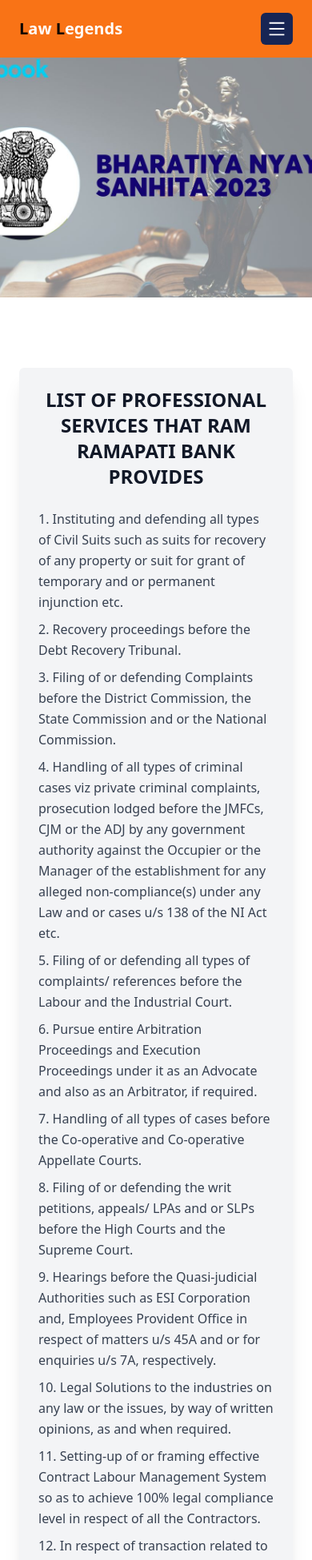
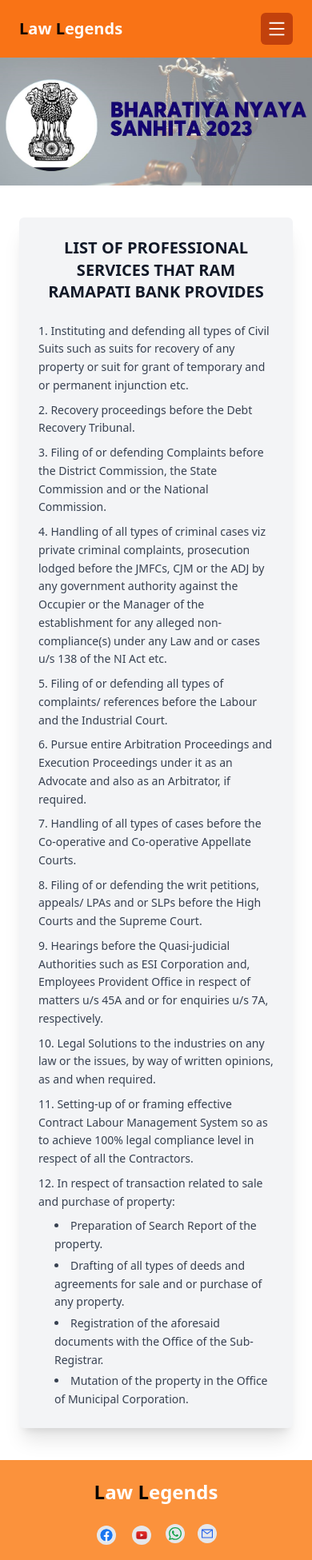
Before and after one commit to Praduemna112/Law, a React (Vite) app: page /#/practices in a window 390 px wide. Shown: the top 1951 px of the page at 80% size. Built offline with nearby package versions, Linux system fonts and the light colour scheme; what tailwind-scroll-behavior would draw is missing.

Commit message:
first commit

```diff
--- a/index.html
+++ b/index.html
@@ -4,8 +4,8 @@
     <meta charset="UTF-8" />
     <link rel="" type="" href="" />
     <meta name="viewport" content="width=device-width, initial-scale=1.0" />
-    <title>Law</title>
-    <link rel="icon" type="image/jpeg" href="" />
+    <title>Law Legends</title>
+    <link rel="icon" type="image/png" href="../src/assets/low/circle_Notary.png" />
 
     <!-- Bootstrap CSS -->
     <link
--- a/src/components/BLOGS/BLOGS.jsx
+++ b/src/components/BLOGS/BLOGS.jsx
@@ -1,15 +1,17 @@
 import React from "react";
 import heroBg from "../../assets/low/Practices_Img.png";
+import heroBg1 from "../../assets/low/Practices_Img1.png";
 
 const BLOGS = () => {
   return (
     <>
-      <div id="hero" className="relative w-full ">
+      {/* HERO SECTION */}
+      <div id="hero" className="relative w-full">
         {/* Mobile & Tablet Image */}
         <img
-                   src={heroBg}
+          src={heroBg1}
           alt="Practices Hero"
-                   className="block xl:hidden w-full h-[300px] sm:h-[400px] md:h-[500px] object-cover"
+          className="block xl:hidden w-full h-[160px] sm:h-[300px] md:h-[500px] object-cover"
         />
 
         {/* Desktop Background Image */}
@@ -18,9 +20,7 @@ const BLOGS = () => {
           style={{
             backgroundImage: `url(${heroBg})`,
           }}
-                 >
-                   {/* Optional: You can put text or overlay here if needed */}
-                 </div>
+        ></div>
       </div>
 
       {/* Main Content Section */}
@@ -29,10 +29,10 @@ const BLOGS = () => {
           Coming Soon
         </h1>
         <p className="text-lg sm:text-xl text-gray-600">
-          We're working hard to bring exciting new blog content. Stay tuned for updates!
+          We're working hard to bring exciting new blog content. Stay tuned for
+          updates!
         </p>
       </div>
-
     </>
   );
 };
--- a/src/components/Contact/Contact.jsx
+++ b/src/components/Contact/Contact.jsx
@@ -11,6 +11,7 @@ const Contact = () => {
         <div className="flex flex-col lg:flex-row gap-10">
           {/* LEFT: Map + Email */}
           <div className="w-full lg:w-2/3 bg-gray-100 p-4 sm:p-6 rounded-lg shadow-md">
+          <p className="text-2xl font-bold mb-4">Location:-</p>
             {/* Map */}
             <div className="w-full mb-6">
               <iframe
@@ -97,11 +98,7 @@ const Contact = () => {
                 </a>
               </li>
             </ul>
-
-            <p className="mt-6 text-sm sm:text-base md:text-lg text-gray-700">
-              Connect with us and inquire about Smart Micro Retail Solutions for
-              your facility.
-            </p>
+            <br />
           </div>
         </div>
       </div>
--- a/src/components/Footer/Footer.jsx
+++ b/src/components/Footer/Footer.jsx
@@ -12,7 +12,7 @@ const hoverGradient = "duration-300 hover:text-black hover:underline";
 
 const Footer = () => {
   return (
-    <footer className="bg-orange-400 py-8 px-4 sm:px-6 md:px-8 lg:px-16">
+    <footer className="bg-orange-400 py-6 px-3 sm:px-6 md:px-8 lg:px-16">
       <div className="container mx-auto grid grid-cols-1 md:grid-cols-4 gap-8">
         {/* Logo + Social Section */}
         <div className="col-span-1 text-center sm:text-left">
@@ -22,8 +22,7 @@ const Footer = () => {
               <span className="text-black">L</span>egends
             </h2>
           </div>
-          <p className={`text-base text-white mb-4 ${hoverGradient}`}></p>
-          <div className="flex justify-center sm:justify-start space-x-3 mt-2">
+          <div className="flex flex-wrap justify-center sm:justify-start gap-3 mt-2">
             <a
               href="https://www.facebook.com/"
               target="_blank"
@@ -61,25 +60,22 @@ const Footer = () => {
             >
               <AiOutlineMail className="text-xl sm:text-2xl" />
             </a>
-            <br />
-            <br />
-            <br />
           </div>
-          <div className="flex flex-col items-center sm:items-start text-center sm:text-center">
+          <div className="flex flex-col items-center sm:items-start text-center sm:text-center mt-4">
             <img
               src={Notary3}
               alt="Adv. Satish Muchalamkar"
-              className="w-32 h-32 rounded-full object-cover mb-2 shadow-md ml-11" // <-- added ml-4
+              className="w-24 h-24 sm:w-32 sm:h-32 rounded-full object-cover mb-2 shadow-md"
             />
-            <p className="text-lg font-bold text-black items-center text-center">
+            <p className="text-base sm:text-lg font-bold text-black text-center">
               Adv. Satish Muchalamkar
             </p>
           </div>
         </div>
 
         {/* Footer Links Section */}
-        <div className="grid grid-cols-1 sm:grid-cols-2 md:grid-cols-3 gap-6 col-span-1 text-black md:col-span-3">
-          {/* Company Links */}
+        <div className="grid grid-cols-1 sm:grid-cols-2 md:grid-cols-3 gap-y-8 gap-x-6 col-span-1 text-black md:col-span-3">
+          {/* Quick Links */}
           <div className="col-span-1 mb-6 md:mb-0">
             <h3 className="font-bold mb-3 text-lg sm:text-xl">Quick Links</h3>
             <ul className="space-y-2 text-sm sm:text-base">
@@ -115,7 +111,7 @@ const Footer = () => {
                 href="https://maps.app.goo.gl/JjZmPE93rFyCaDnj6"
                 target="_blank"
                 rel="noopener noreferrer"
-                className={`flex items-center text-sm sm:text-base ${hoverGradient}`}
+                className={`flex items-center justify-center sm:justify-start text-sm sm:text-base ${hoverGradient}`}
               >
                 Get Directions
                 <FaMapMarkerAlt className="ml-2 text-red-600" />
--- a/src/components/Navbar/Navbar.jsx
+++ b/src/components/Navbar/Navbar.jsx
@@ -138,7 +138,7 @@ const Navbar = () => {
         {/* Mobile Menu Button */}
         <div
           onClick={() => setNavOpen(true)}
-          className="md:hidden bg-blue-950 text-white text-2xl p-2 rounded cursor-pointer ml-2"
+          className="md:hidden bg-orange-700 text-white text-2xl p-2 rounded cursor-pointer ml-2"
         >
           <AiOutlineMenu />
         </div>
--- a/src/components/Practices/Practices.jsx
+++ b/src/components/Practices/Practices.jsx
@@ -2,17 +2,22 @@ import React, { useEffect } from "react";
 import AOS from "aos";
 import "aos/dist/aos.css";
 import heroBg from "../../assets/low/Practices_Img.png";
+import heroBg1 from "../../assets/low/Practices_Img1.png";
 
 const Practices = () => {
+  useEffect(() => {
+    AOS.init({ duration: 1000 });
+  }, []);
+
   return (
     <>
       {/* HERO SECTION */}
-         <div id="hero" className="relative w-full ">
+      <div id="hero" className="relative w-full">
         {/* Mobile & Tablet Image */}
         <img
-             src={heroBg}
+          src={heroBg1}
           alt="Practices Hero"
-             className="block xl:hidden w-full h-[300px] sm:h-[400px] md:h-[500px] object-cover"
+          className="block xl:hidden w-full h-[160px] sm:h-[300px] md:h-[500px] object-cover"
         />
 
         {/* Desktop Background Image */}
@@ -22,18 +27,18 @@ const Practices = () => {
             backgroundImage: `url(${heroBg})`,
           }}
         >
-             {/* Optional: You can put text or overlay here if needed */}
         </div>
       </div>
 
       {/* Centered Content Section */}
-      <div className="flex justify-center items-center px-4 py-16">
-        <div className="lg:w-1/2 space-y-6">
-          <div className="bg-gray-100 shadow-xl rounded-md mx-auto mt-6 sm:mt-12 px-4 sm:px-8 py-6">
-            <h2 className="text-2xl sm:text-3xl font-semibold text-gray-900 text-center mb-4">
+      <div className="flex justify-center items-center px-4 sm:px-6 py-10 sm:py-16">
+        <div className="w-full sm:w-11/12 md:w-3/4 lg:w-1/2 space-y-6">
+          <div className="bg-gray-100 shadow-xl rounded-md px-4 sm:px-6 py-6 sm:py-8">
+            <h2 className="text-xl sm:text-2xl md:text-3xl font-semibold text-gray-900 text-center mb-4 leading-snug">
               LIST OF PROFESSIONAL SERVICES THAT RAM RAMAPATI BANK PROVIDES
             </h2>
-            <div className="text-base sm:text-lg text-gray-700 leading-relaxed">
+
+            <div className="text-sm sm:text-base text-gray-700 leading-relaxed">
               <ol className="list-decimal list-inside space-y-2">
                 <li>
                   Instituting and defending all types of Civil Suits such as
@@ -87,7 +92,7 @@ const Practices = () => {
                 <li>
                   In respect of transaction related to sale and purchase of
                   property:
-                  <ul className="list-inside list-disc space-y-1 mt-2 ml-4">
+                  <ul className="list-inside list-disc space-y-1 mt-2 ml-5">
                     <li>Preparation of Search Report of the property.</li>
                     <li>
                       Drafting of all types of deeds and agreements for sale and
```
Also changed, not shown: src/assets/low/Practices_Img1.png (added), src/assets/low/circle_Notary.png (added). Lines whose indentation alone changed are shown as unchanged.
